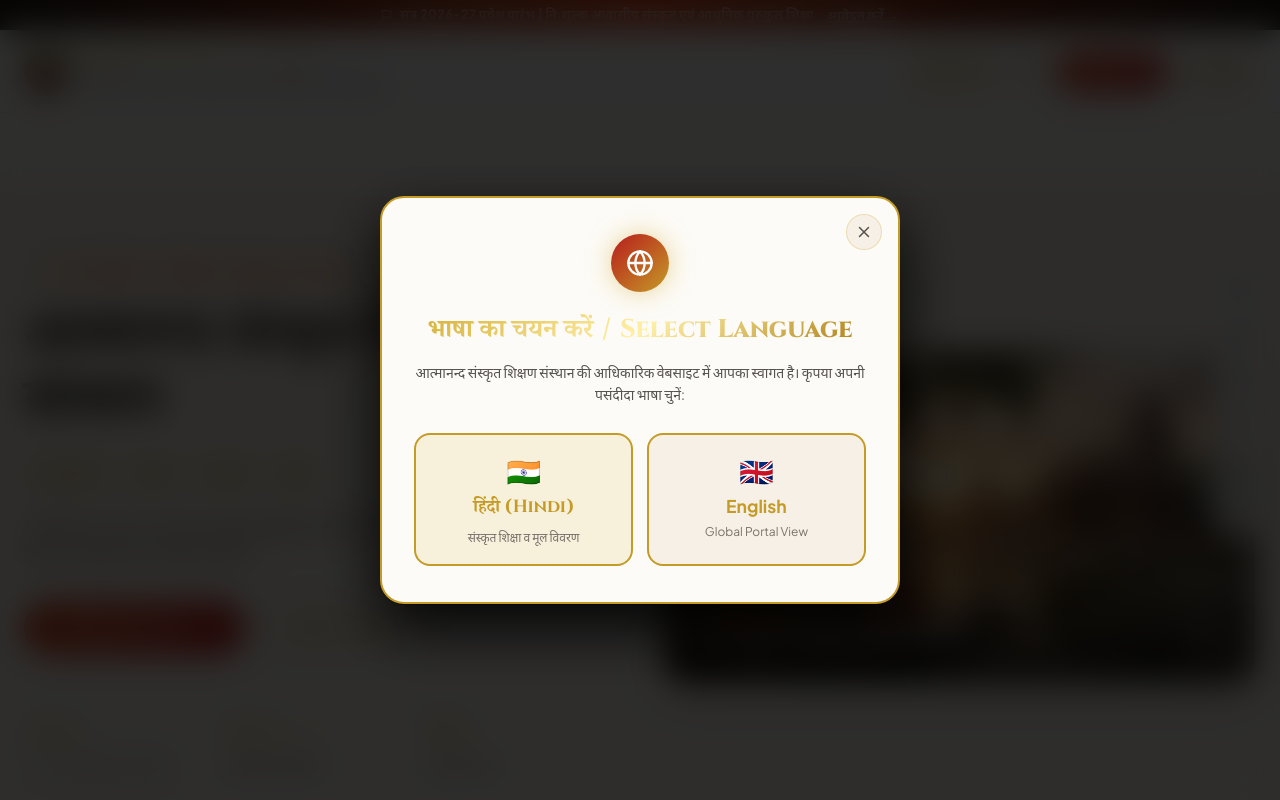
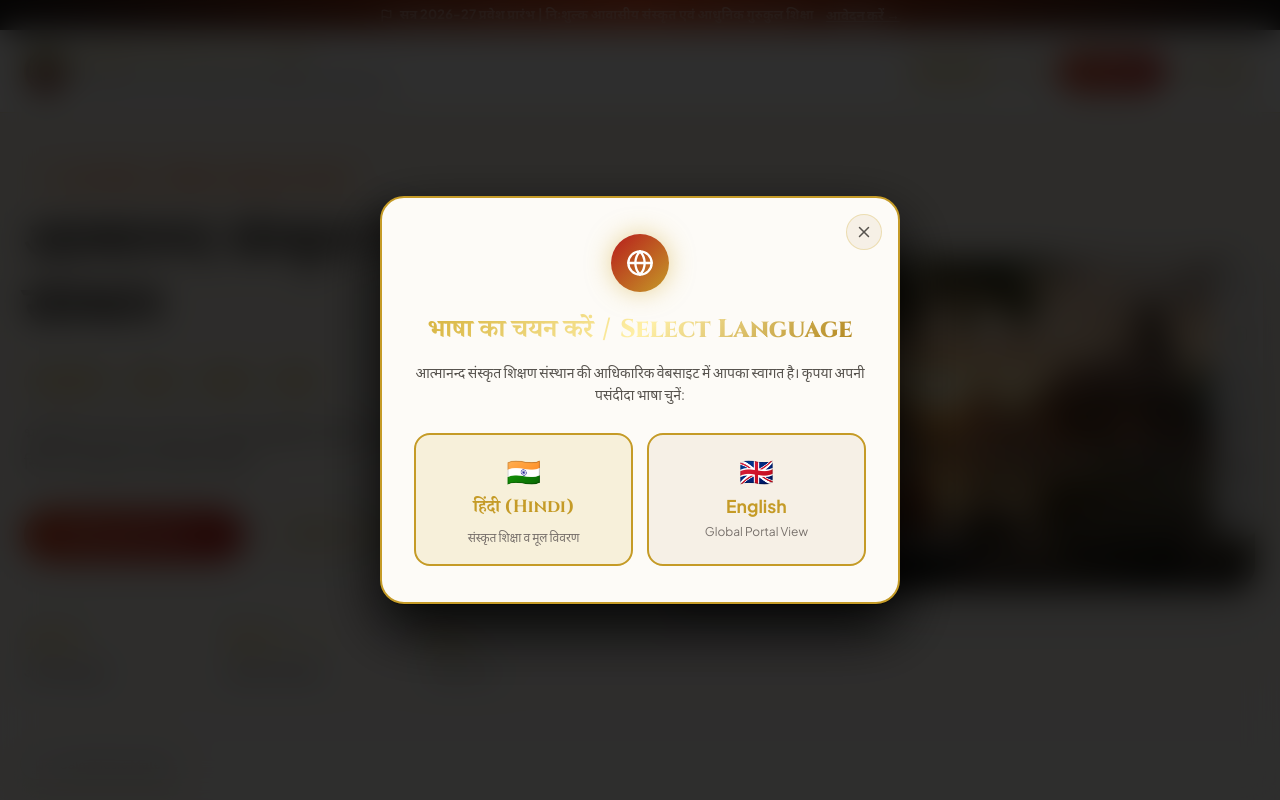
Before and after one commit to shubh-source/gurukul, a React (Vite) app: page / in a window 1280 px wide. Shown: the top 800 px of the page. Built offline with nearby package versions, Linux system fonts and the light colour scheme; a web font is replaced by a local one.

Commit message:
fix(layout): remove redundant top padding under sticky navbar

```diff
--- a/src/pages/Home.jsx
+++ b/src/pages/Home.jsx
@@ -60,7 +60,7 @@ export default function Home({ onNavigate, lang }) {
       <section
         style={{
           position: 'relative',
-          padding: '4rem 0 5.5rem 0',
+          padding: 'clamp(2rem, 4vw, 3.5rem) 0 clamp(3rem, 6vw, 5rem) 0',
           overflow: 'hidden',
           background: 'linear-gradient(180deg, var(--bg-secondary) 0%, var(--bg-primary) 100%)'
         }}
--- a/src/styles/main.css
+++ b/src/styles/main.css
@@ -149,7 +149,7 @@ button {
 
 .main-content {
   flex: 1;
-  padding-top: 80px; /* nav height */
+  padding-top: 0;
 }
 
 /* Container */
@@ -266,7 +266,7 @@ button {
   }
 
   .main-content {
-    padding-top: 72px;
+    padding-top: 0 !important;
   }
 
   section {
```
